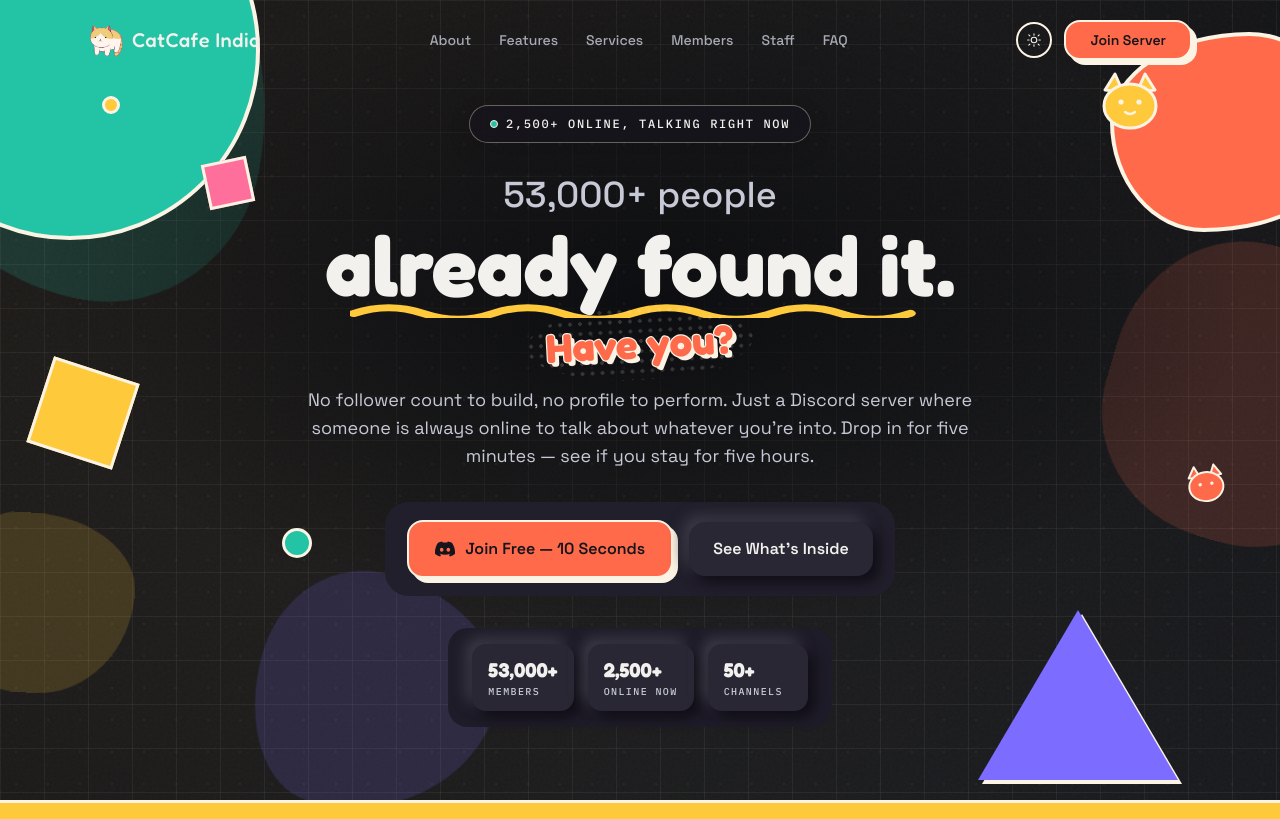
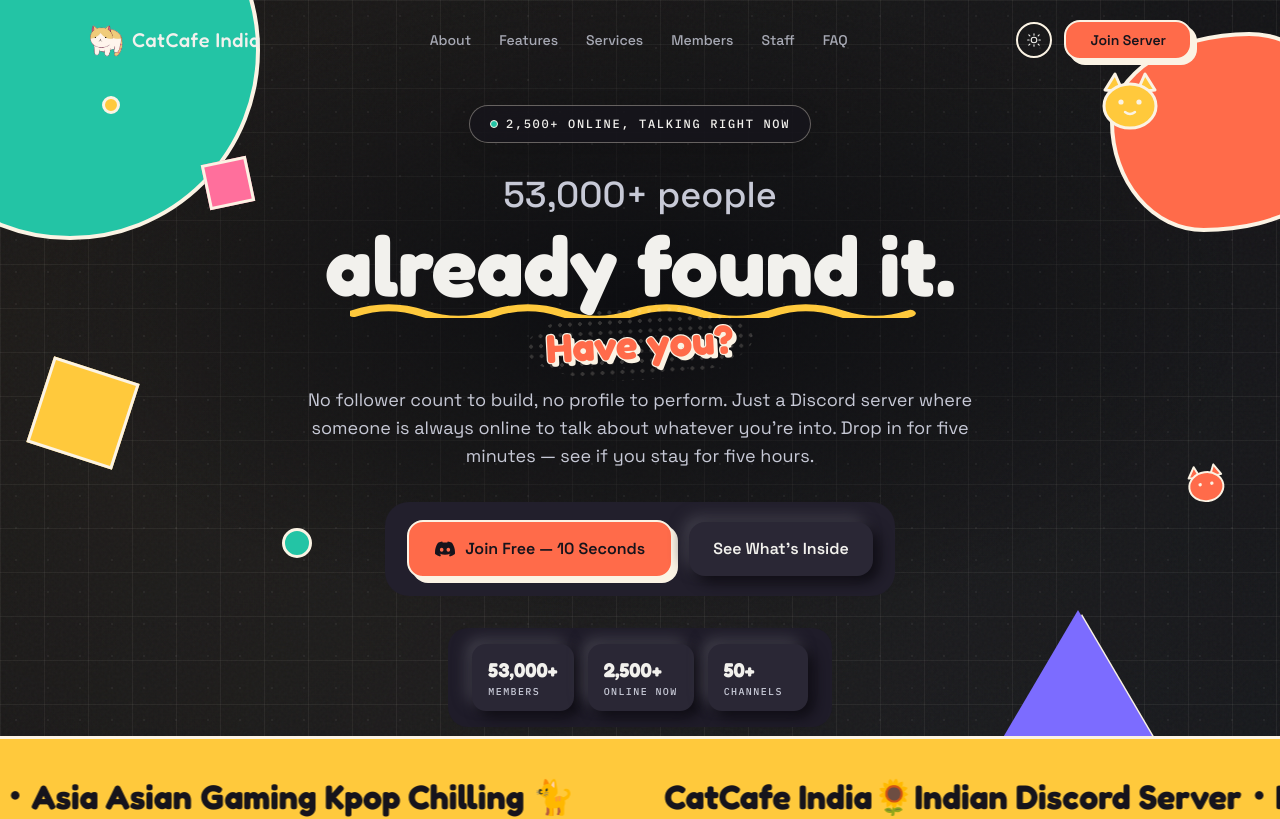
Before and after one commit to visrm/CatCafe-Discord, a Next.js app: page / in a window 1280 px wide. Shown: the top 819 px of the page. Built offline with nearby package versions, Linux system fonts and the light colour scheme.

Commit message:
Fix(UI): 0.0.2-1

```diff
--- a/src/app/globals.css
+++ b/src/app/globals.css
@@ -294,32 +294,6 @@
 :root { --m-grid-line: rgba(22, 20, 28, 0.05); }
 .dark { --m-grid-line: rgba(251, 243, 228, 0.06); }
 
-/* Morphing blobs — soft, low-opacity, continuously reshaping via
-   border-radius keyframes (no external animation lib needed). Fixed
-   position so they drift behind scrolled content site-wide. */
-.m-blob-field {
-  position: fixed;
-  inset: 0;
-  z-index: 0;
-  pointer-events: none;
-  overflow: hidden;
-}
-.m-blob {
-  position: absolute;
-  opacity: 0.16;
-  animation: m-blob-morph 16s ease-in-out infinite, m-blob-drift 24s ease-in-out infinite;
-}
-@keyframes m-blob-morph {
-  0%, 100% { border-radius: 42% 58% 65% 35% / 45% 40% 60% 55%; }
-  25%      { border-radius: 58% 42% 35% 65% / 60% 55% 45% 40%; }
-  50%      { border-radius: 65% 35% 42% 58% / 35% 60% 40% 65%; }
-  75%      { border-radius: 35% 65% 58% 42% / 55% 45% 65% 35%; }
-}
-@keyframes m-blob-drift {
-  0%, 100% { transform: translate(0, 0) rotate(0deg); }
-  50%      { transform: translate(28px, -36px) rotate(18deg); }
-}
-
 /* ===== Comic Text ===== */
 .m-comic-text {
   font-family: var(--font-display), sans-serif;
@@ -384,7 +358,6 @@
 @media (prefers-reduced-motion: reduce) {
   .m-squiggle-animate,
   .m-cat-float,
-  .m-blob,
   .m-velocity-row {
     animation: none !important;
   }
--- a/src/app/layout.tsx
+++ b/src/app/layout.tsx
@@ -155,15 +155,11 @@
         />
         <ThemeProvider>
           <div className="premium-bg min-h-screen">
-            {/* Site-wide grid lines + morphing Memphis blobs — fixed,
-                z-0, sits behind every page's content (see globals.css). */}
+            {/* Site-wide grid lines — fixed, z-0, sits behind every
+                page's content (see globals.css). The morphing blob
+                field was removed: too much constant background motion
+                competing with foreground content. */}
             <div className="m-grid-lines" aria-hidden="true" />
-            <div className="m-blob-field" aria-hidden="true">
-              <div className="m-blob" style={{ width: 380, height: 380, background: 'var(--m-teal)', top: '-8%', left: '-10%' }} />
-              <div className="m-blob" style={{ width: 300, height: 300, background: 'var(--m-coral)', top: '35%', right: '-8%', animationDelay: '-4s, -8s' }} />
-              <div className="m-blob" style={{ width: 240, height: 240, background: 'var(--m-violet)', bottom: '-6%', left: '18%', animationDelay: '-9s, -3s' }} />
-              <div className="m-blob" style={{ width: 180, height: 180, background: 'var(--m-mustard)', top: '65%', left: '-4%', animationDelay: '-6s, -14s' }} />
-            </div>
             <div className="relative z-10">{children}</div>
           </div>
         </ThemeProvider>
--- a/src/app/page.tsx
+++ b/src/app/page.tsx
@@ -57,9 +57,14 @@
         <Hero />
 
         {/* Scroll-reactive marquee — reads out the server's tagline
-            in the same breath the badge/hero already uses it, right
-            below the fold where the hero's motion hands off to it. */}
-        <ScrollBasedVelocity text={`${siteConfig.name}🌻Indian Discord Server・Make Friends・Hindi English・Asia Asian Gaming Kpop Chilling 🐈　`} />
+            in the same breath the badge/hero already uses it. Pulled
+            up with a negative margin so it overlaps the bottom of the
+            hero (cropping the corner triangle decoration) instead of
+            sitting flush below it — z-20 keeps it above the hero's
+            confetti layer (z-1) so the crop reads as intentional. */}
+        <div className="relative z-20" style={{ marginTop: '-64px' }}>
+          <ScrollBasedVelocity text={`${siteConfig.name}🌻Indian Discord Server・Make Friends・Hindi English・Asia Asian Gaming Kpop Chilling 🐈　`} />
+        </div>
 
         {/* Divider fill matches the section below it (WhyJoin's teal),
             not the section above, so the color transition reads as
@@ -106,18 +111,18 @@
                   <Link
                     key={item.href}
                     href={item.href}
-                    className="group m-sticker p-7 transition-transform duration-150 hover:-translate-y-0.5"
-                    style={{ background: 'var(--m-paper)' }}
+                    className="group m-sticker p-7 transition-transform duration-300 ease-out hover:-translate-y-0.5"
+                    style={{ background: 'var(--m-paper)', transitionDelay: `${(i % 3) * 60}ms` }}
                   >
                     <div
-                      className="w-11 h-11 rounded-full flex items-center justify-center text-xl border-[3px] mb-4"
-                      style={{ background: accent, borderColor: 'var(--m-outline)' }}
+                      className="w-11 h-11 rounded-full flex items-center justify-center text-xl border-[3px] mb-4 transition-transform duration-300 ease-out group-hover:scale-105"
+                      style={{ background: accent, borderColor: 'var(--m-outline)', transitionDelay: '80ms' }}
                     >
                       {item.icon}
                     </div>
                     <h3 className="font-display font-semibold text-lg text-primary mb-2">{item.title}</h3>
                     <p className="text-secondary text-sm leading-relaxed mb-4">{item.description}</p>
-                    <span className="kicker text-[11px] group-hover:translate-x-1 inline-block transition-transform" style={{ color: 'var(--m-teal)' }}>
+                    <span className="kicker text-[11px] group-hover:translate-x-1 inline-block transition-transform duration-300 ease-out" style={{ color: 'var(--m-teal)', transitionDelay: '120ms' }}>
                       Learn more →
                     </span>
                   </Link>
--- a/src/app/staff/page.tsx
+++ b/src/app/staff/page.tsx
@@ -56,8 +56,8 @@
                       <Link
                         key={member.id}
                         href={`/staff/${member.id}`}
-                        className="group rounded-2xl p-5 transition-colors duration-300"
-                        style={{ background: 'var(--m-paper-2)' }}
+                        className="group rounded-2xl p-5 transition-colors duration-300 ease-out"
+                        style={{ background: 'var(--m-paper-2)', transitionDelay: `${(i % 3) * 60}ms` }}
                       >
                         <div
                           className="w-16 h-16 rounded-2xl border-[3px] flex items-center justify-center text-2xl mb-3.5"
--- a/src/components/magicui/scroll-based-velocity.tsx
+++ b/src/components/magicui/scroll-based-velocity.tsx
@@ -32,10 +32,13 @@
     window.addEventListener('scroll', onScroll, { passive: true })
 
     const tick = () => {
-      // Base drift + a nudge proportional to how fast the user just
-      // scrolled, clamped so a huge scroll jump doesn't fling the text.
-      const boost = Math.max(-8, Math.min(8, velocity.current * 0.5))
-      offset.current += baseVelocity + boost
+      // Base drift + a speed boost proportional to how fast the user
+      // just scrolled. The boost only ever adds magnitude — direction
+      // is locked to this row's own baseVelocity sign, so speeding up
+      // never flips row A and row B onto the same heading.
+      const dir = baseVelocity < 0 ? -1 : 1
+      const boost = Math.max(0, Math.min(8, Math.abs(velocity.current) * 0.5))
+      offset.current += dir * (Math.abs(baseVelocity) + boost)
       velocity.current *= 0.9 // decay toward the base speed each frame
 
       if (rowRef.current) {
```
